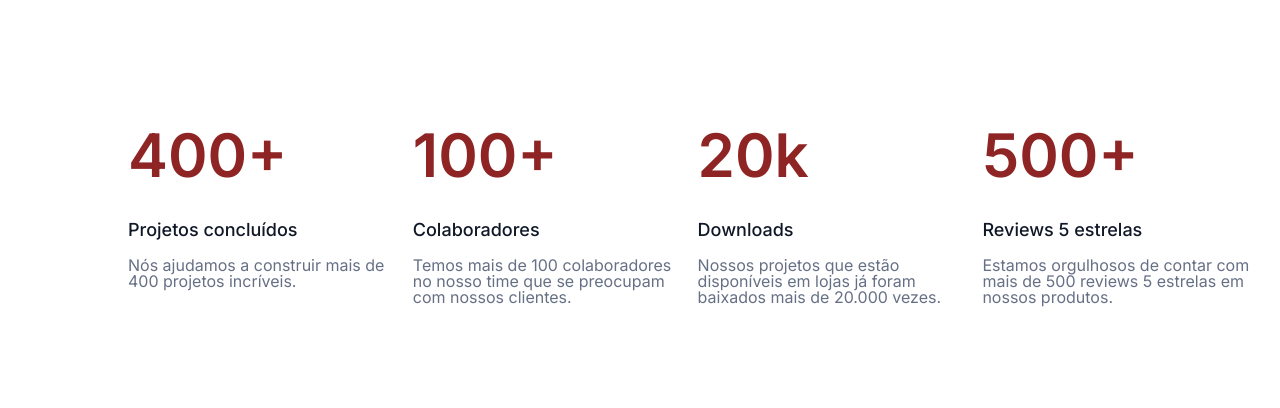
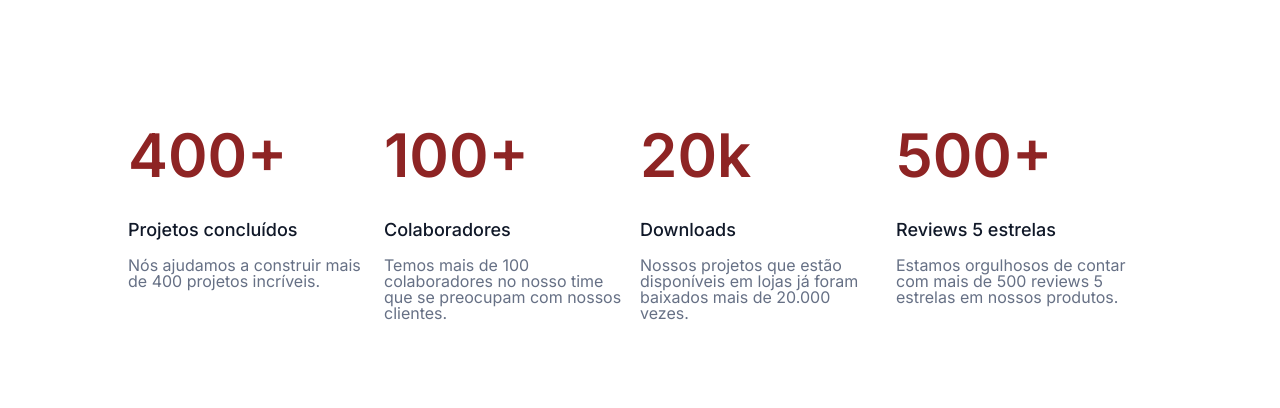
Before and after one commit to davilimma/optimustech, a plain HTML site: page page1-optimustech.html in a window 1280 px wide. Shown: the part 392-800 px from the top of the page. Drawn offline with Linux system fonts and the light colour scheme.

Commit message:
Update aboutoptech.css

```diff
--- a/styles/aboutoptech.css
+++ b/styles/aboutoptech.css
@@ -23,7 +23,8 @@
 
 .diferencial{
     display: flex;
-    margin: 0 1% 0 10%;
+    margin: 10%;
+    justify-content: center;
 }
 
 .diferencial__lista{
```
